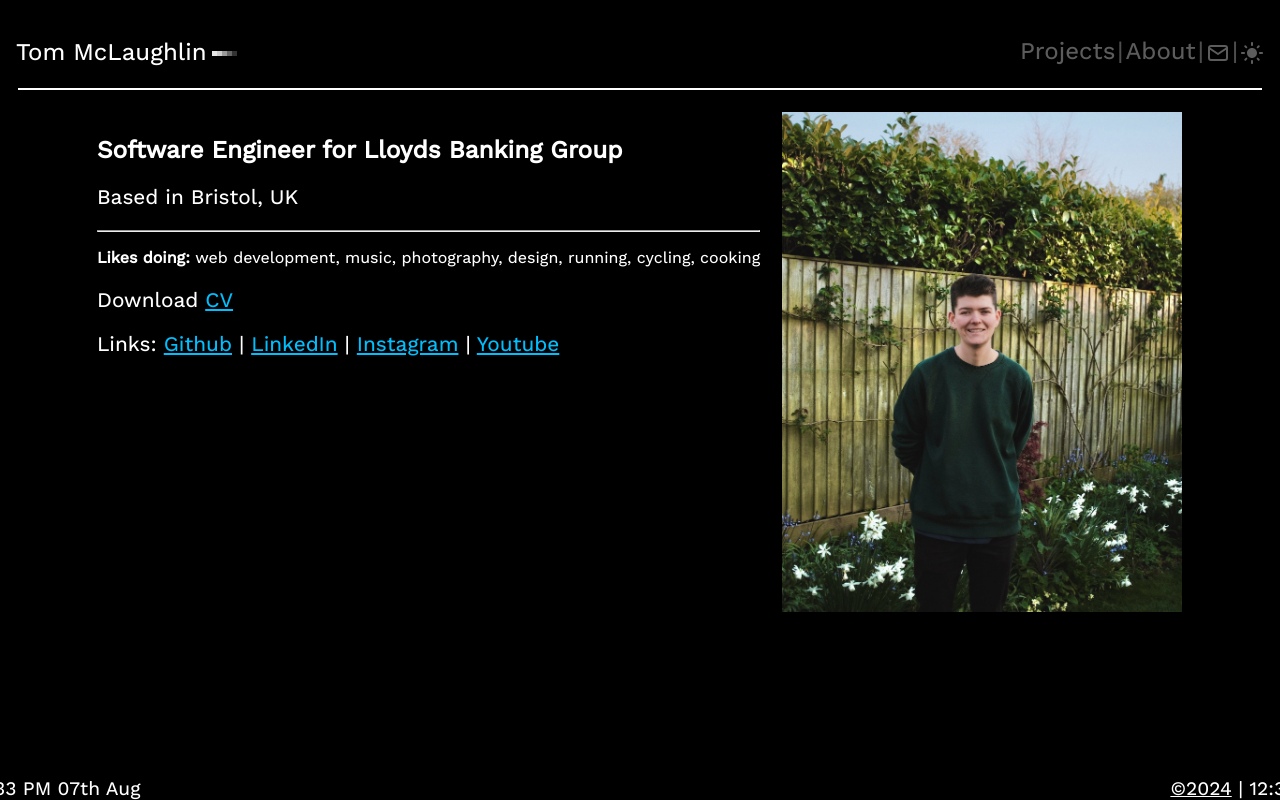
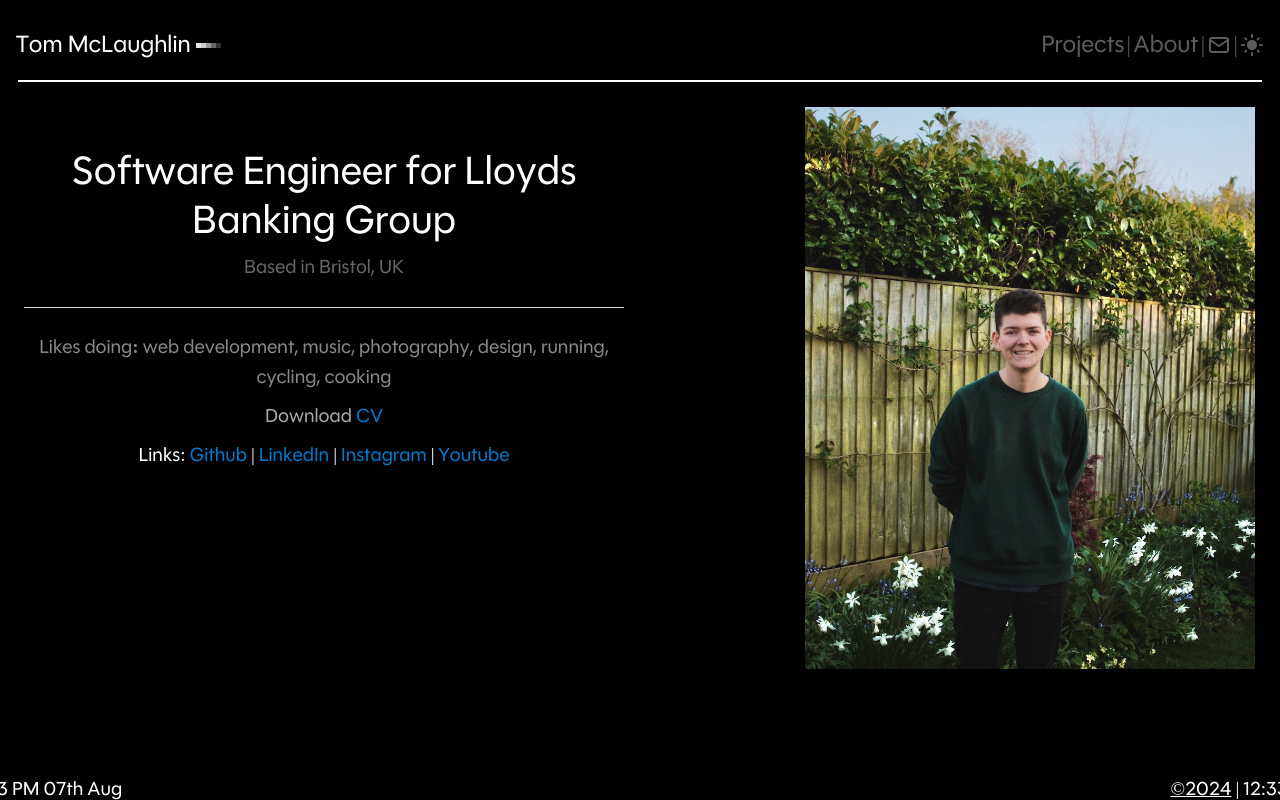
Before and after one commit to mclaughlin111/Homepage_Redesign, a React (Create React App) app: page /about in a window 1280 px wide. Built offline with nearby package versions, Linux system fonts and the light colour scheme; no server answers.

Commit message:
working commit

```diff
--- a/src/Components/About.js
+++ b/src/Components/About.js
@@ -6,21 +6,15 @@ import "../Styling/about.css";
 const About = () => {
   return (
     <div className="about">
-      <div>
+      <div className="about-text">
         <h3>Software Engineer for Lloyds Banking Group</h3>
-
-        <p>Based in Bristol, UK</p>
-
+        <p className="paragraph">Based in Bristol, UK</p>
         <hr className="aboutPageBreak" />
-
-        <div className="aboutList">
-          <p>
-            <strong>Likes doing: </strong> web development, music, photography,
-            design, running, cycling, cooking
-          </p>
-        </div>
-
-        <p>
+        <p className="paragraph">
+          <strong>Likes doing: </strong> web development, music, photography,
+          design, running, cycling, cooking
+        </p>
+        <p className="paragraph">
           Download{" "}
           <a
             className="cvLink"
@@ -29,34 +23,31 @@ const About = () => {
             CV
           </a>
         </p>
-
-        <p>
+        <p className="paragraph">
           Links:{" "}
           <a className="cvLink" href="https://github.com/mclaughlin111">
-            Github{""}
+            Github
           </a>{" "}
           |{" "}
           <a
             className="cvLink"
             href="https://www.linkedin.com/in/thomas-mclaughlin-312299179/"
           >
-            {" "}
             LinkedIn
           </a>{" "}
           |{" "}
           <a className="cvLink" href="https://www.instagram.com">
-            {" "}
             Instagram
           </a>{" "}
           |{" "}
           <a className="cvLink" href="https://www.youtube.com">
-            {" "}
-            Youtube{" "}
+            Youtube
           </a>
         </p>
       </div>
-
-      <img src={Profile} alt="Profile" className="profileImage" />
+      <div className="about-image-container">
+        <img src={Profile} alt="Profile" className="profileImage" />
+      </div>
     </div>
   );
 };
--- a/src/Components/LightDarkToggle.js
+++ b/src/Components/LightDarkToggle.js
@@ -39,6 +39,11 @@ const LightDarkToggle = () => {
       document
         .querySelector(".headerBorder")
         .classList.add("headerBorderLight");
+      // Add Light Mode for aboutText
+      const aboutText = document.querySelector(".about-text");
+      if (aboutText) {
+        aboutText.classList.add("about-text-light");
+      }
 
       // Add Light Mode for .activeIcon
       setActiveIconLight(true);
@@ -60,6 +65,12 @@ const LightDarkToggle = () => {
 
       // Remove Light Mode for .activeIcon
       setActiveIconLight(false);
+    }
+
+    // Remove Light Mode for aboutText
+    const aboutText = document.querySelector(".about-text");
+    if (aboutText) {
+      aboutText.classList.remove("about-text-light");
     }
   }, [dark]);
 
--- a/src/Styling/about.css
+++ b/src/Styling/about.css
@@ -1,23 +1,102 @@
 .about {
   display: flex;
-  align-content: flex-start;
-  text-align: left;
-  font-size: 1.3rem;
+  flex-direction: column;
+  justify-content: center;
+  align-items: flex-start;
+  /* gap: 2rem; */
+  /* padding: 2rem; */
+  font-family: PolymathText;
+  color: #282828;
+}
+
+@media (min-width: 768px) {
+  .about {
+    display: flex;
+    align-items: flex-start;
+    flex-direction: row;
+    justify-content: space-between;
+  }
+}
+
+.about-text {
+  max-width: 600px;
+  width: 100%;
+  color: rgb(255, 255, 255);
+  padding-top: 0px;
+  margin-top: 0px;
+}
+
+.about-text-light {
+
+  color: rgb(0, 0, 0);
+}
+
+
+h3 {
+  font-size: 2rem;
+
+}
+
+.paragraph {
+  margin: 0.5rem 0;
+  font-size: 1rem;
+  line-height: 1.6;
+}
+
+.paragraph:nth-of-type(1) {
+  color: #666;
+}
+
+.paragraph:nth-of-type(2) {
+  color: #888;
+}
+
+.paragraph:nth-of-type(3) {
+  color: #aaa;
+}
+
+.cvLink {
+  color: #007acc;
+  text-decoration: none;
+  font-weight: bold;
+}
+
+.cvLink:hover {
+  text-decoration: underline;
 }
 
 .aboutPageBreak {
-  margin-bottom: 0%;
+  margin: 1.5rem 0;
+  border: 0;
+  height: 1px;
+  background: #ddd;
 }
 
-.aboutList {
-
-
-  margin-top: 0%;
-  font-size: 1rem;
+.about-image-container {
+  display: flex;
+  justify-content: center;
+  align-items: center;
 }
 
-.subline {
+.profileImage {
+  width: 450px;
 
-  text-align: left;
-  margin-bottom: 0;
+  border: px solid #ddd;
+  transition: transform 300ms ease-in-out;
 }
+
+.profileImage:hover {
+  transform: scale(1.01);
+}
+
+@media (min-width: 768px) {}
+
+@media (min-width: 1024px) {
+  h3 {
+    font-size: 2.5rem;
+  }
+
+  .paragraph {
+    font-size: 1.2rem;
+  }
+}
--- a/src/Styling/header.css
+++ b/src/Styling/header.css
@@ -19,6 +19,7 @@
   position: sticky;
   top: 0;
   z-index: 99999;
+  font-family: PolymathText;
 
 }
 
@@ -33,7 +34,7 @@
   margin-right: 1em;
   /* Slightly increased to match the scroll version */
   margin-left: 1em;
-  margin-top: 1em;
+  margin-top: .5em;
   /* Slightly increased to match the scroll version */
   padding: 0.5em 0em;
   position: sticky;
--- a/src/footer.css
+++ b/src/footer.css
@@ -1,7 +1,7 @@
 /* footer.css */
 .footer {
     display: flex;
-
+    font-family: "Polymathtext";
     opacity: 100%;
     /* height: 100%; */
     font-size: 1.2em;
--- a/src/headerBreakpoints.css
+++ b/src/headerBreakpoints.css
@@ -40,7 +40,7 @@
         padding: 0px;
         margin: 0px;
 
-    }
+
 
         .headerBorder {
             height: 2px;
@@ -52,7 +52,7 @@
             margin-top: 0;
         }
 
-
+    }
 
     /* MOBILE MEDIA .pageHeaderScroll */
     .pageHeaderScroll {
--- a/src/index.css
+++ b/src/index.css
@@ -16,7 +16,7 @@ html,
 }
 
 body {
-  font-family: 'PolymathTextDemo', sans-serif;
+  font-family: 'PolymathText', sans-serif;
 
 }
 
```
Lines whose indentation alone changed are shown as unchanged.
